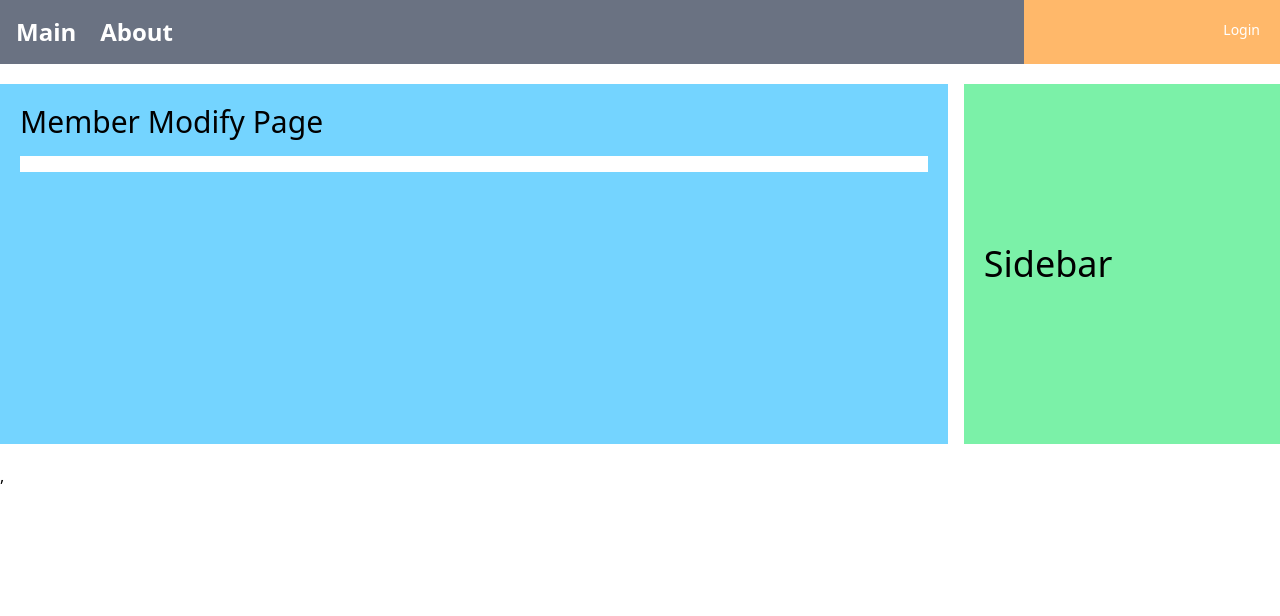
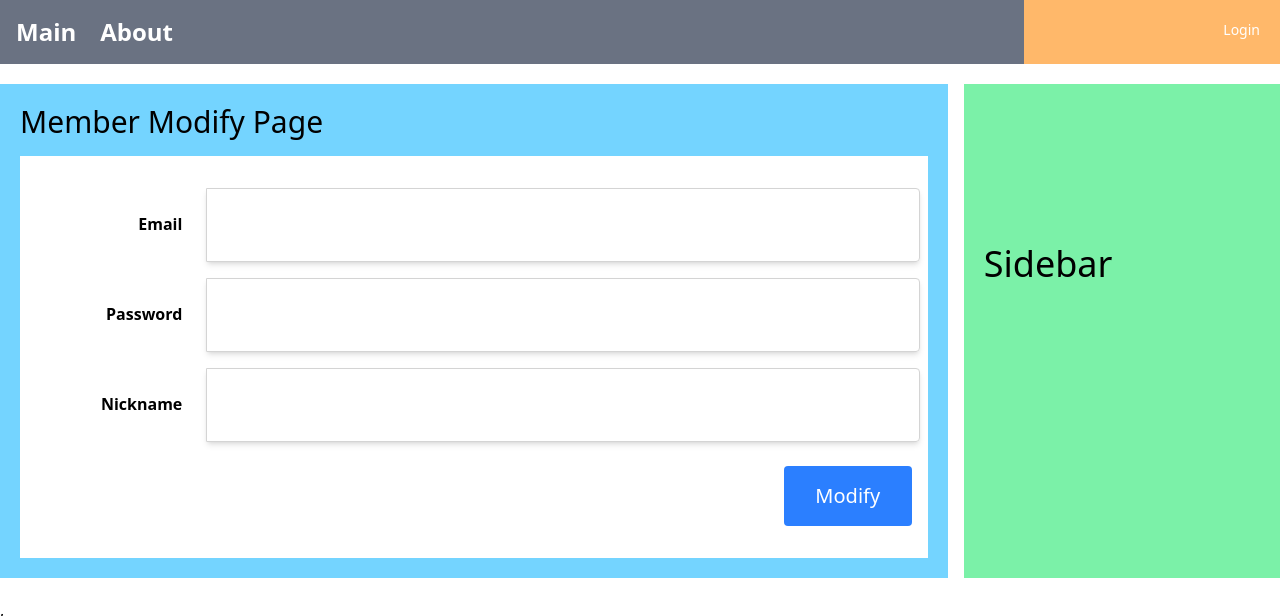
Before and after one commit to KLDS0326/inflearn_react_2, a React (Vite) app: page /member/modify in a window 1280 px wide. Shown: the top 616 px of the page. Built offline with nearby package versions, Linux system fonts and the light colour scheme.

Commit message:
react user modify(2)

```diff
--- /dev/null
+++ b/src/components/member/modifyComponent.tsx
@@ -0,0 +1,99 @@
+import { useActionState } from "react"
+import useCustomLogin from "../../hooks/useCustomLogin"
+import jwtAxios from "../../util/jwtUtil"
+import ResultModal from "../common/resultModal"
+import PendingModal from "../common/pendingModal"
+
+interface ModifyResult {
+   result: string,
+   error: string
+}
+
+const initState: ModifyResult = {
+   result :'',
+   error: ''
+}
+   const modifyAction = async ( state:ModifyResult, formData:FormData) => {
+   const email = formData.get("email") as string
+   const pw = formData.get("pw") as string
+   const nickname = formData.get("nickname") as string
+   if (pw.length < 8) {
+      return { result: '', error: '패스워드는 8자 이상이어야 합니다.' };
+   }
+   try {
+      await jwtAxios.put('http://localhost:8080/api/member/modify', { email, pw, nickname });
+   } catch (err: any) {
+      return { result: '', error: err.response?.data?.message || '수정 중 오류가 발생했습니다.' };
+   }
+   return {result:'Modified', error:''}
+}
+
+
+function ModifyComponent() {
+    const {loginState, moveToLogin} = useCustomLogin()
+    //const {loginState} = useCustomLogin()
+    const [state, action, isPending ] = useActionState(modifyAction, initState)
+    const closeModal = () => {
+    moveToLogin()
+ }
+
+
+ return (
+   <div className="mt-6">
+    {isPending && <PendingModal/>}
+    {state.error && <div className="bg-amber-500"> {state.error} </div>}
+    {state.result &&
+   <ResultModal
+   title="회원 정보 수정 결과 "
+   content={`회원 정보가 수정되었습니다.`}
+   callbackFn={closeModal}/>
+   }
+    <form action={action}>
+      <div className="flex justify-center">
+        <div className="relative mb-4 flex w-full flex-wrap items-stretch">
+          <div className="w-1/5 p-6 text-right font-bold">Email</div>
+          <input className="w-4/5 p-6 rounded-r border border-solid border-neutral-300 shadow-md"
+          name="email"
+          type={'text'}
+          defaultValue={loginState.email}
+          readOnly
+          >
+          </input>
+       </div>
+      </div>
+      <div className="flex justify-center">
+        <div className="relative mb-4 flex w-full flex-wrap items-stretch">
+          <div className="w-1/5 p-6 text-right font-bold">Password</div>
+          <input className="w-4/5 p-6 rounded-r border border-solid border-neutral-300 shadow-md"
+          name="pw"
+          type={'password'}
+          >
+          </input>
+
+       </div>
+      </div>
+      <div className="flex justify-center">
+        <div className="relative mb-4 flex w-full flex-wrap items-stretch">
+          <div className="w-1/5 p-6 text-right font-bold">Nickname</div>
+          <input className="w-4/5 p-6 rounded-r border border-solid border-neutral-300 shadow-md"
+          name="nickname"
+          type={'text'}
+          defaultValue={loginState.nickname}
+          >
+          </input>
+        </div>
+      </div>
+      <div className="flex justify-center">
+        <div className="relative mb-4 flex w-full flex-wrap justify-end">
+          <button type="submit"
+            className="rounded p-4 m-2 text-xl w-32 text-white bg-blue-500"
+          >
+            Modify
+          </button>
+        </div>
+      </div>
+    </form>
+  </div>
+ )
+}
+export default ModifyComponent
--- a/src/pages/member/modifyPage.tsx
+++ b/src/pages/member/modifyPage.tsx
@@ -1,3 +1,4 @@
+import ModifyComponent from "../../components/member/modifyComponent"
 import BasicMenu from "../../components/menus/bascMenu"
 
 function ModifyPage () {
@@ -9,7 +10,7 @@ function ModifyPage () {
         <main className="bg-sky-300 md:w-4/5 lg:w-3/4 px-5 py-5">
          <div className=" text-3xl">Member Modify Page</div>
          <div className="bg-white w-full mt-4 p-2">
-
+            <ModifyComponent/>
          </div>
          </main>
 
```
